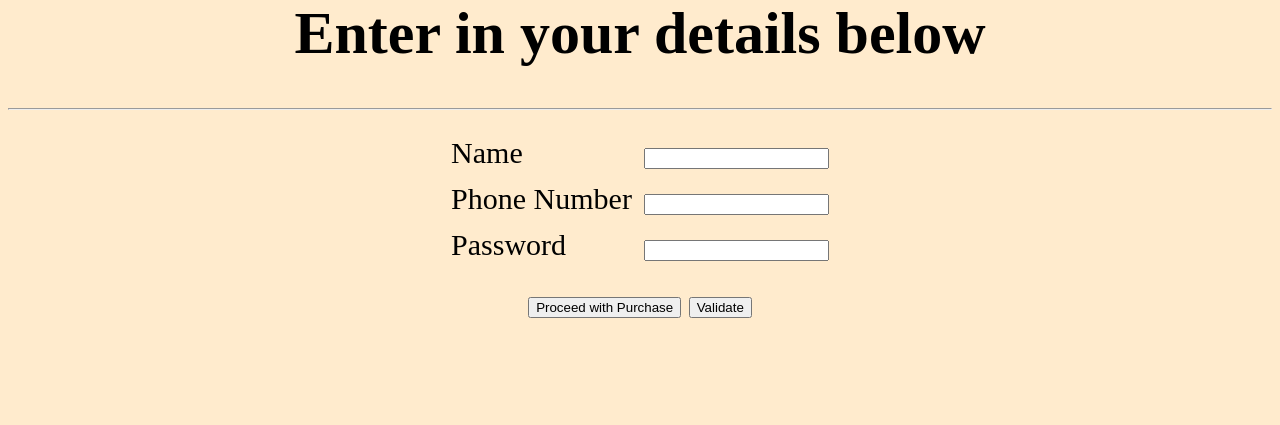
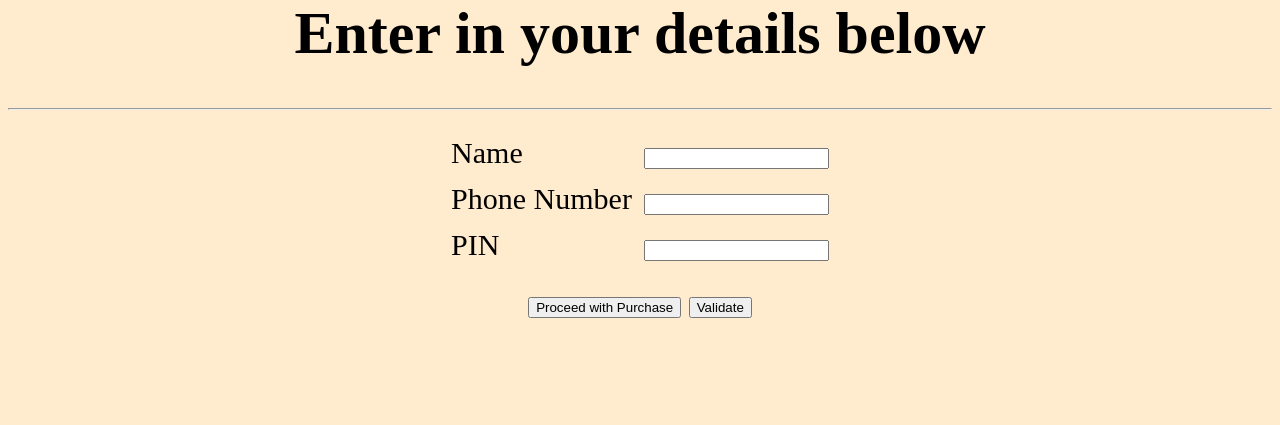
Before and after one commit to SM-118303006/Project, a PHP site: page /ebus2.php in a window 1280 px wide. Shown: the part 41-466 px from the top of the page. Run offline with PHP 8.4, Linux system fonts and the light colour scheme; data that the repository does not hold is empty; some web fonts are replaced.

Commit message:
first commit

```diff
--- a/ebus2.php
+++ b/ebus2.php
@@ -49,7 +49,7 @@ $_SESSION['txtTotal'] = $totalValue2;
                         <td><input type="text" id="txtNum" name="txtNum" value="" /></td>
                     </tr>
                     <tr>
-                        <td>Password</td>
+                        <td>PIN</td>
                         <td><input type="text" id="txtPassword" name="txtPassword" value="" /></td>
                     </tr>
                     <tr>
```
